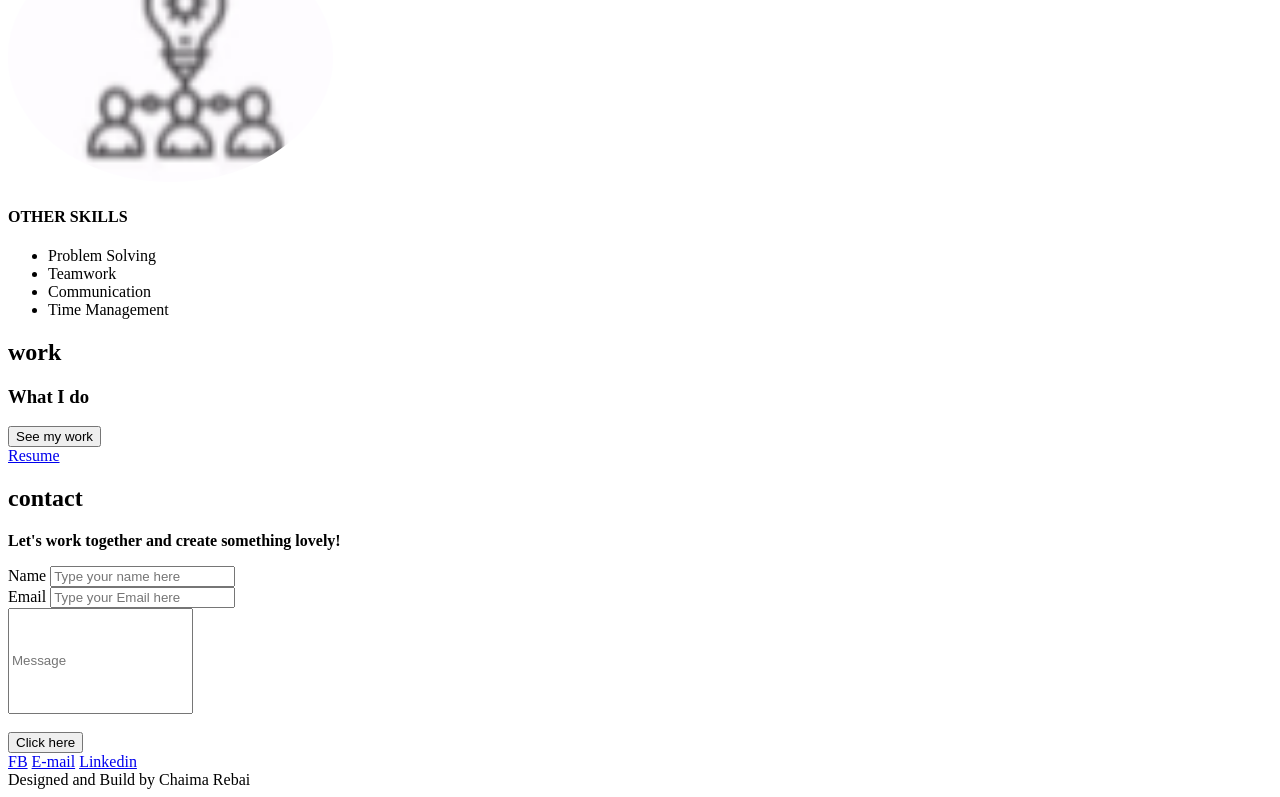
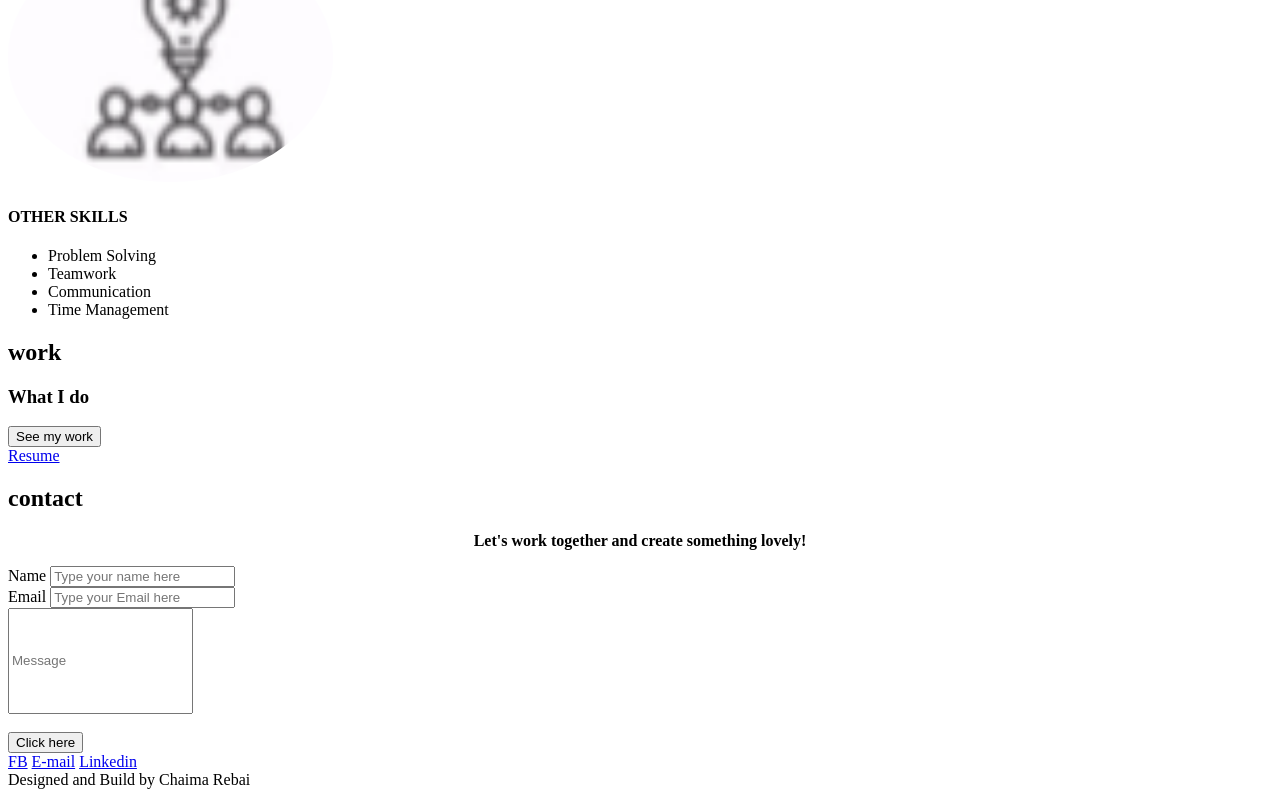
Before and after one commit to ChaimaRebai/Checkpoint, a plain HTML site: page index.html in a window 1280 px wide. Shown: the part 1706-2503 px from the top of the page. Drawn offline with Linux system fonts and the light colour scheme.

Commit message:
checkpoint2

```diff
--- a/index.html
+++ b/index.html
@@ -39,7 +39,7 @@
          <p> Hello! i'm Chaima, Computer engineering student from Tunisia. <br>I have a passion for coding
             and challenging myself creatively .<br> I enjoy learning new skills daily and staying connected.
         </p>
-   <img src="./res/technical_skills.png" alt=".." >
+   <img src="./res/technical_skills.png" alt="..." >
 
 
     <h4> TECHNICAL SKILLS </h4>
--- a/styles.css
+++ b/styles.css
@@ -41,3 +41,7 @@ nav a{
 
 
     }
+    section p{
+        text-align: center;
+        color:black;
+    }
```
